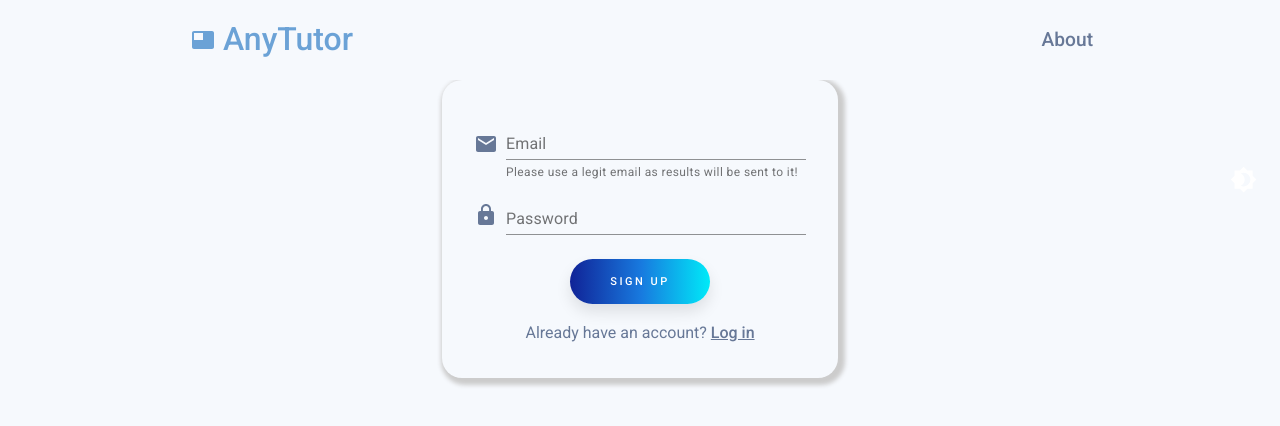
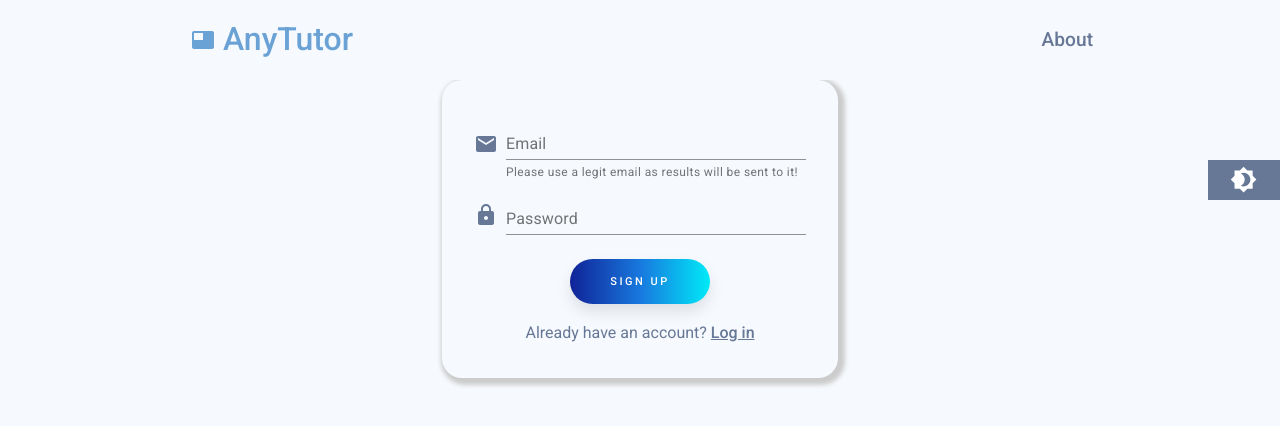
Before and after one commit to AllardQuek/AnyTutor, a React (Create React App) app: page /login in a window 1280 px wide. Shown: the top 426 px of the page. Built offline with nearby package versions, Linux system fonts and the light colour scheme; no server answers.

Commit message:
finalised dark mode

```diff
--- a/src/components/SrcUploader.js
+++ b/src/components/SrcUploader.js
@@ -36,7 +36,7 @@ const SrcUploader = ({
   return (
     <SrcUploaderStyled>
       <FormControl component="fieldset">
-        <FormLabel className="form-label" component="legend">
+        <FormLabel className="form-label" component="legend" color="secondary">
           1. Lesson Media Type:
         </FormLabel>
         <RadioGroup
@@ -46,6 +46,7 @@ const SrcUploader = ({
           value={srcType}
           onChange={handleSrcChange}
           row
+          // color="primary"
         >
           <FormControlLabel value="lesson" control={<Radio />} label="Lesson" />
           <FormControlLabel value="audio" control={<Radio />} label="Audio" />
@@ -78,7 +79,7 @@ const SrcUploader = ({
         </div>
       )}
       {srcType === "text" && (
-        <div>
+        <div className="field">
           <TextField
             className="text-field"
             id="outlined-multiline-static"
@@ -121,6 +122,14 @@ const SrcUploaderStyled = styled.div`
     width: 100%;
   }
 
+  textarea,
+  label,
+  #voice-native-helper,
+  .MuiSvgIcon-root.MuiNativeSelect-icon,
+  .MuiFormHelperText-root.MuiFormHelperText-filled {
+    color: var(--font-light-color);
+  }
+
   .form-control {
     margin-top: 1rem;
   }
@@ -128,6 +137,28 @@ const SrcUploaderStyled = styled.div`
   .radio-row {
     width: 110%; // Display as single row on mobile
   }
+
+  .MuiOutlinedInput-root {
+    fieldset {
+      border-color: var(--font-light-color);
+    }
+
+    &:hover fieldset {
+      border-color: green;
+    }
+
+    .Mui-focused fieldset {
+      border-color: var(--success-color);
+    }
+  }
+
+  .MuiOutlinedInput-root.Mui-focused .MuiOutlinedInput-notchedOutline {
+    border-color: var(--success-color);
+  }
+
+  .MuiInput-underline:after {
+    border-bottom: 2px solid var(--success-color);
+  }
 `;
 
 export default SrcUploader;
--- a/src/pages/Upload.js
+++ b/src/pages/Upload.js
@@ -140,6 +140,7 @@ const AppStyled = styled.main`
     color: var(--font-light-color);
   }
 
+  // Radio button color when selected
   .PrivateRadioButtonIcon-root-5.PrivateRadioButtonIcon-checked-7 {
     color: var(--success-color);
   }
--- a/src/styles/GlobalStyles.js
+++ b/src/styles/GlobalStyles.js
@@ -10,6 +10,7 @@ const GlobalStyles = createGlobalStyle`
         --border-color: #2e344e;
         --background-light-color: #f9f9f0;
 		--hover-color: #FAAB36;
+		--link-color: #187ADF;
         --white-color: #FFF;
 		--logo-color: #6ba2d6;
 		--error-color: #FD5901;
@@ -21,11 +22,13 @@ const GlobalStyles = createGlobalStyle`
         --scrollbar-bg-color: #383838;
         --scrollbar-thump-color: #6b6b6b;
         --scrollbar-track-color: #383838;
+		--success-color: #14b66b;
+		--theme-toggle-color: #677897;
         --original-scatterbox-color: #6366F1;
     }
 
 	.dark-theme{
-        --primary-color: #102131;
+        --primary-color: #22272d;
         --primary-color-light: #057FFF;
         --secondary-color: #6c757d;
         --background-dark-color: #10121A;
@@ -34,14 +37,18 @@ const GlobalStyles = createGlobalStyle`
         --background-light-color: #F1F1F1;
         --background-light-color-2: rgba(3,127,255,.3);
 		--hover-color: #FAAB36;
+		--link-color: #FAAB36;
+		--logo-color: #e1b675;
         --white-color: #FFF;
-        --font-light-color: #FFF;
+        --font-light-color: #f8f1f1;
         --font-dark-color: #313131;
         --font-dark-color-2: #151515;
         --sidebar-dark-color: #191D2B;
         --scrollbar-bg-color: #383838;
         --scrollbar-thump-color: #6b6b6b;
         --scrollbar-track-color: #383838;
+		--success-color: #14b66b;
+		--theme-toggle-color: #187ADF;
     }
 
 	* {
@@ -49,7 +56,6 @@ const GlobalStyles = createGlobalStyle`
 		margin: 0;
 		padding: 0;
 		font-family: 'Roboto', sans-serif;
-		background-color: var(----primary-color);
 	}
 
 	body {
@@ -57,7 +63,7 @@ const GlobalStyles = createGlobalStyle`
 	}
 
 	a {
-		color:var(--hover-color);
+		color:var(--link-color);
 	}
 
 	.App {
```
